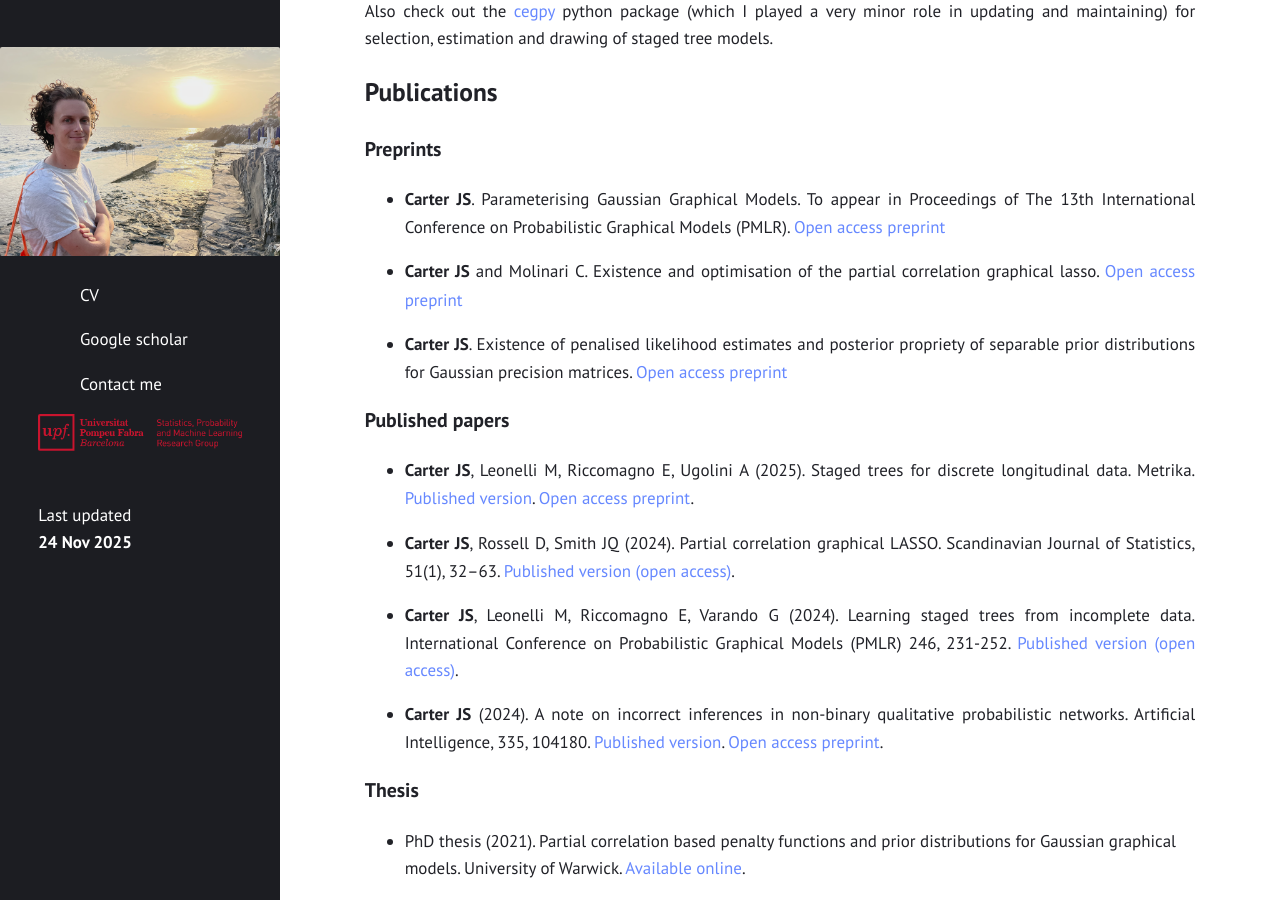
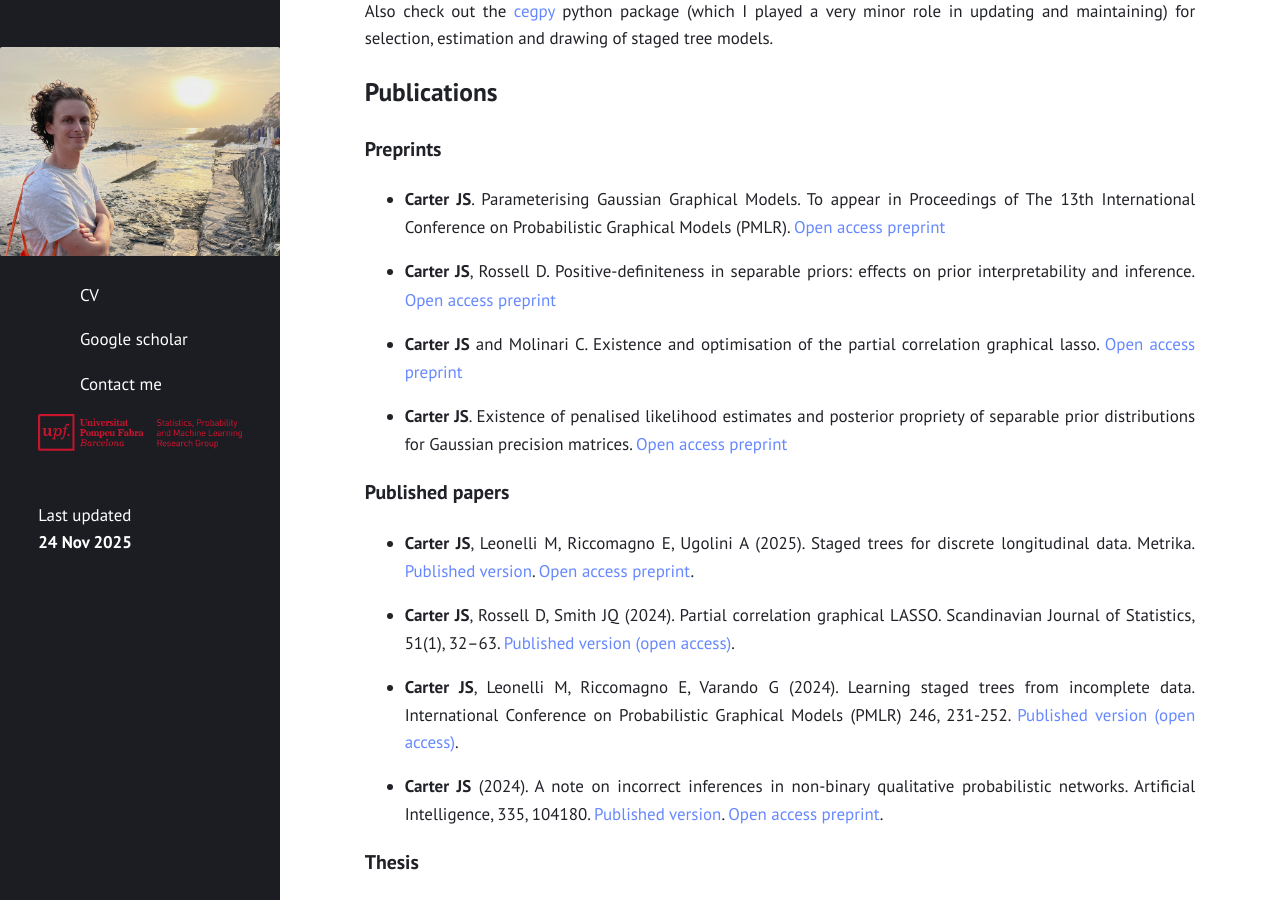
Before and after one commit to JackStorrorCarter/JackStorrorCarter.github.io, a Jekyll site: the page built from index.md, in a window 1280 px wide and 900 px high, scrolled down 666 px. Built offline with Jekyll 4.4.1, drawn with Linux system fonts in a browser that asks for light colours.

Commit message:
Update index.md

```diff
--- a/index.md
+++ b/index.md
@@ -26,6 +26,8 @@ Also check out the [cegpy](https://cegpy.readthedocs.io/en/latest/intro.html) py
 
 - **Carter JS**. Parameterising Gaussian Graphical Models. To appear in Proceedings of The 13th International Conference on Probabilistic Graphical Models (PMLR). [Open access preprint](https://arxiv.org/abs/2609.00288)
 
+- **Carter JS**, Rossell D. Positive-definiteness in separable priors: effects on prior interpretability and inference. [Open access preprint](https://arxiv.org/abs/2605.22640)
+
 - **Carter JS** and Molinari C. Existence and optimisation of the partial correlation graphical lasso. [Open access preprint](https://arxiv.org/abs/2510.25712)
 
 - **Carter JS**. Existence of penalised likelihood estimates and posterior propriety of separable prior distributions for Gaussian precision matrices. [Open access preprint](https://arxiv.org/abs/2505.20005v2)
```
